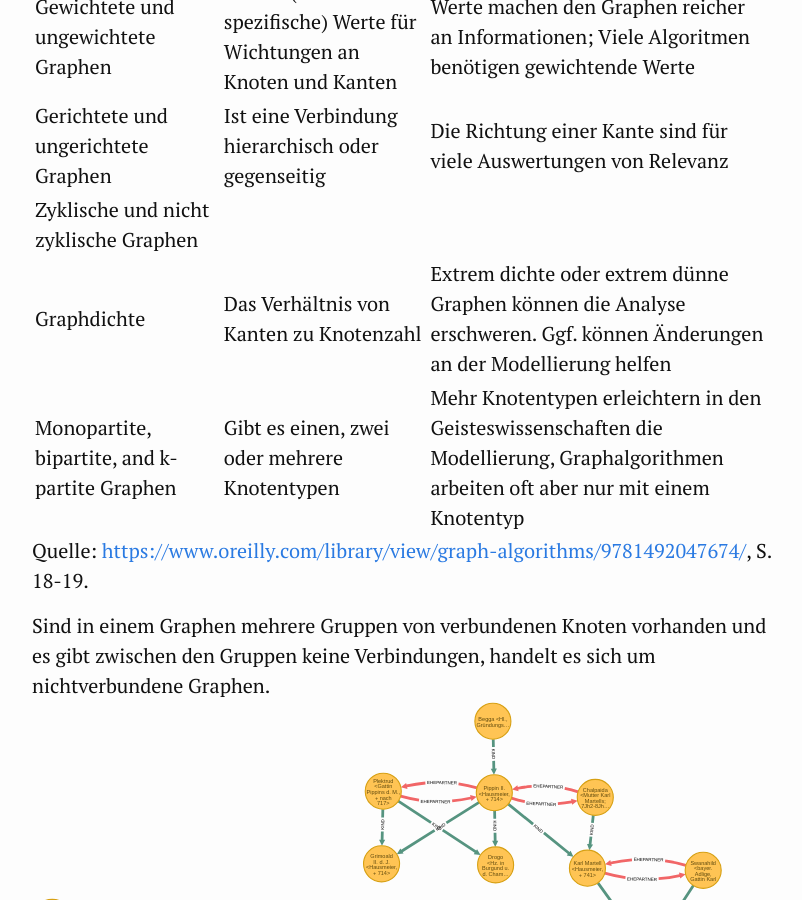
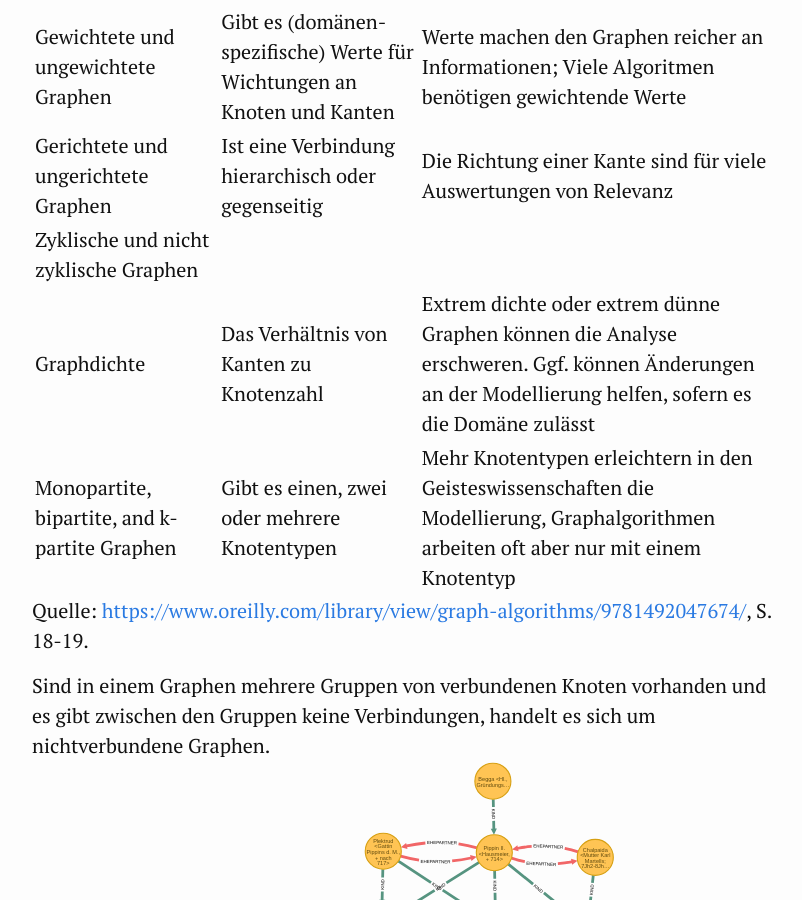
Before and after one commit to kuczera/Graphentechnologien, a Jekyll site: the page built from docs/05_Was ist eine Graphdatenbank.md, in a window 1280 px wide and 900 px high, scrolled down 5490 px. Shown: the whole window, without its empty margins (238-1040 px from the left). Built offline with Jekyll 4.4.1, drawn with Linux system fonts in a browser that asks for light colours.

Commit message:
Dateinamen korrigiert

```diff
--- a/docs/05_Was ist eine Graphdatenbank.md
+++ b/docs/05_Was ist eine Graphdatenbank.md
@@ -77,7 +77,7 @@ In der folgenden Tabelle werden charakteristische Graphtypen gegenübergestellt.
 |Gewichtete und ungewichtete Graphen|Gibt es (domänen-spezifische) Werte für Wichtungen an Knoten und Kanten|Werte machen den Graphen reicher an Informationen; Viele Algoritmen benötigen gewichtende Werte|
 |Gerichtete und ungerichtete Graphen|Ist eine Verbindung hierarchisch oder gegenseitig|Die Richtung einer Kante sind für viele Auswertungen von Relevanz|
 |Zyklische und nicht zyklische Graphen|||
-|Graphdichte|Das Verhältnis von Kanten zu Knotenzahl|Extrem dichte oder extrem dünne Graphen können die Analyse erschweren. Ggf. können Änderungen an der Modellierung helfen|
+|Graphdichte|Das Verhältnis von Kanten zu Knotenzahl|Extrem dichte oder extrem dünne Graphen können die Analyse erschweren. Ggf. können Änderungen an der Modellierung helfen, sofern es die Domäne zulässt|
 |Monopartite, bipartite, and k-partite Graphen|Gibt es einen, zwei oder mehrere Knotentypen|Mehr Knotentypen erleichtern in den Geisteswissenschaften die Modellierung, Graphalgorithmen arbeiten oft aber nur mit einem Knotentyp|
 
 Quelle: [https://www.oreilly.com/library/view/graph-algorithms/9781492047674/](Needham/Hodler 2019), S. 18-19.
```
Also changed, not shown: docs/Bilder/weightedGraph.svg, docs/Bilder/weightedGraphs.svg (deleted).
